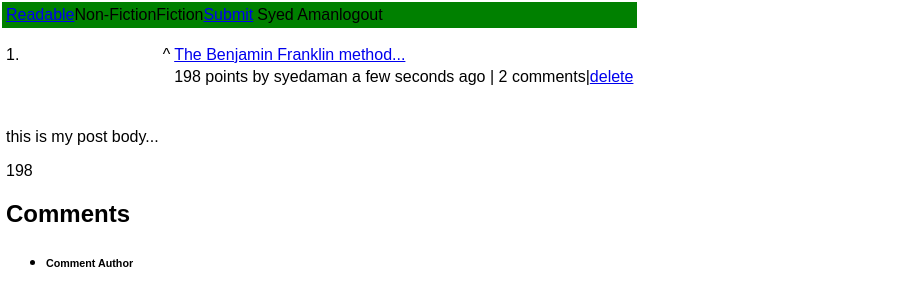
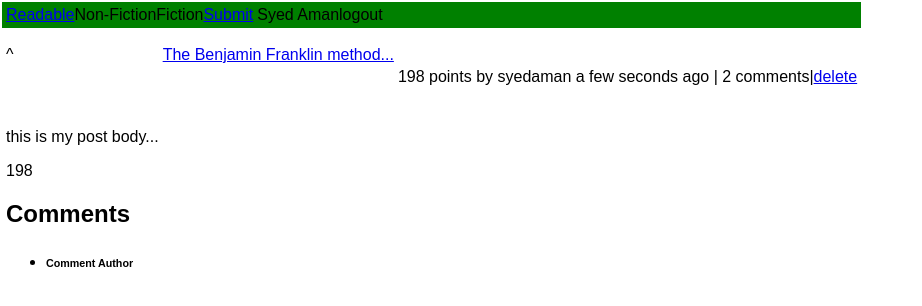
Before and after one commit to islamhaqq/Readable, a React (Create React App) app: page /post/post1 in a window 1280 px wide. Shown: the top 306 px of the page, without its empty margins (0-922 px from the left). Built offline with nearby package versions, Linux system fonts and the light colour scheme.

Commit message:
conditionally display rank for posts

```diff
--- a/src/components/Post.js
+++ b/src/components/Post.js
@@ -6,9 +6,22 @@ import PostPrimaryRow from './PostPrimaryRow';
 import TableSpacerRow from './TableSpacerRow';
 import PostDetailsRow from './PostDetailsRow';
 
-const Post = ({ post, rank, onUpvote }) => (
+const Post = ({ post, rank, onUpvote, isRankDisplayed }) => (
 	<tbody className="post-container">
-		<PostPrimaryRow post={post} onUpvote={onUpvote} rank={rank} />
+		{isRankDisplayed ? (
+			<PostPrimaryRow
+				post={post}
+				onUpvote={onUpvote}
+				rank={rank}
+				isRankDisplayed={isRankDisplayed}
+			/>
+		) : (
+			<PostPrimaryRow
+				post={post}
+				onUpvote={onUpvote}
+				isRankDisplayed={isRankDisplayed}
+			/>
+		)}
 
 		<PostDetailsRow post={post} />
 
@@ -17,9 +30,10 @@ const Post = ({ post, rank, onUpvote }) => (
 );
 
 Post.propTypes = {
-	post: postPropType,
-	rank: PropTypes.number.isRequired,
+	post: postPropType.isRequired,
+	rank: PropTypes.number,
 	onUpvote: PropTypes.func.isRequired,
+	isRankDisplayed: PropTypes.bool.isRequired,
 };
 
 export default Post;
--- a/src/components/PostDetail.js
+++ b/src/components/PostDetail.js
@@ -8,7 +8,7 @@ const PostDetail = ({ post, onUpvotePost }) => (
 	<tr className="post-detail-container">
 		<td>
 			<table>
-				<Post post={post} rank={1} onUpvote={onUpvotePost} />
+				<Post post={post} onUpvote={onUpvotePost} isRankDisplayed={false} />
 
 				<tbody>
 					<tr>
@@ -33,7 +33,6 @@ const PostDetail = ({ post, onUpvotePost }) => (
 
 Post.propTypes = {
 	post: postPropType,
-	rank: PropTypes.number.isRequired,
 	onUpvote: PropTypes.func.isRequired,
 };
 
--- a/src/components/PostPrimaryRow.js
+++ b/src/components/PostPrimaryRow.js
@@ -6,9 +6,9 @@ import PostRank from './PostRank';
 import PostUpvote from './PostUpvote';
 import postPropType from '../utils/proptypes/postPropType';
 
-const PostPrimaryRow = ({ post, rank, onUpvote }) => (
+const PostPrimaryRow = ({ post, rank, onUpvote, isRankDisplayed }) => (
 	<tr className="post-main-row">
-		<PostRank rank={rank} />
+		{isRankDisplayed ? <PostRank rank={rank} /> : null}
 
 		<PostUpvote post={post} onUpvote={onUpvote} />
 
@@ -20,8 +20,9 @@ const PostPrimaryRow = ({ post, rank, onUpvote }) => (
 
 PostPrimaryRow.propTypes = {
 	post: postPropType.isRequired,
-	rank: PropTypes.number.isRequired,
+	rank: PropTypes.number,
 	onUpvote: PropTypes.func.isRequired,
+	isRankDisplayed: PropTypes.bool.isRequired,
 };
 
 export default PostPrimaryRow;
--- a/src/components/PostsBoard.js
+++ b/src/components/PostsBoard.js
@@ -12,6 +12,7 @@ const PostsBoard = ({ posts, onUpvotePost }) => (
 						onUpvote={onUpvotePost}
 						rank={index + 1}
 						key={index}
+						isRankDisplayed={true}
 					/>
 				))}
 			</table>
```
